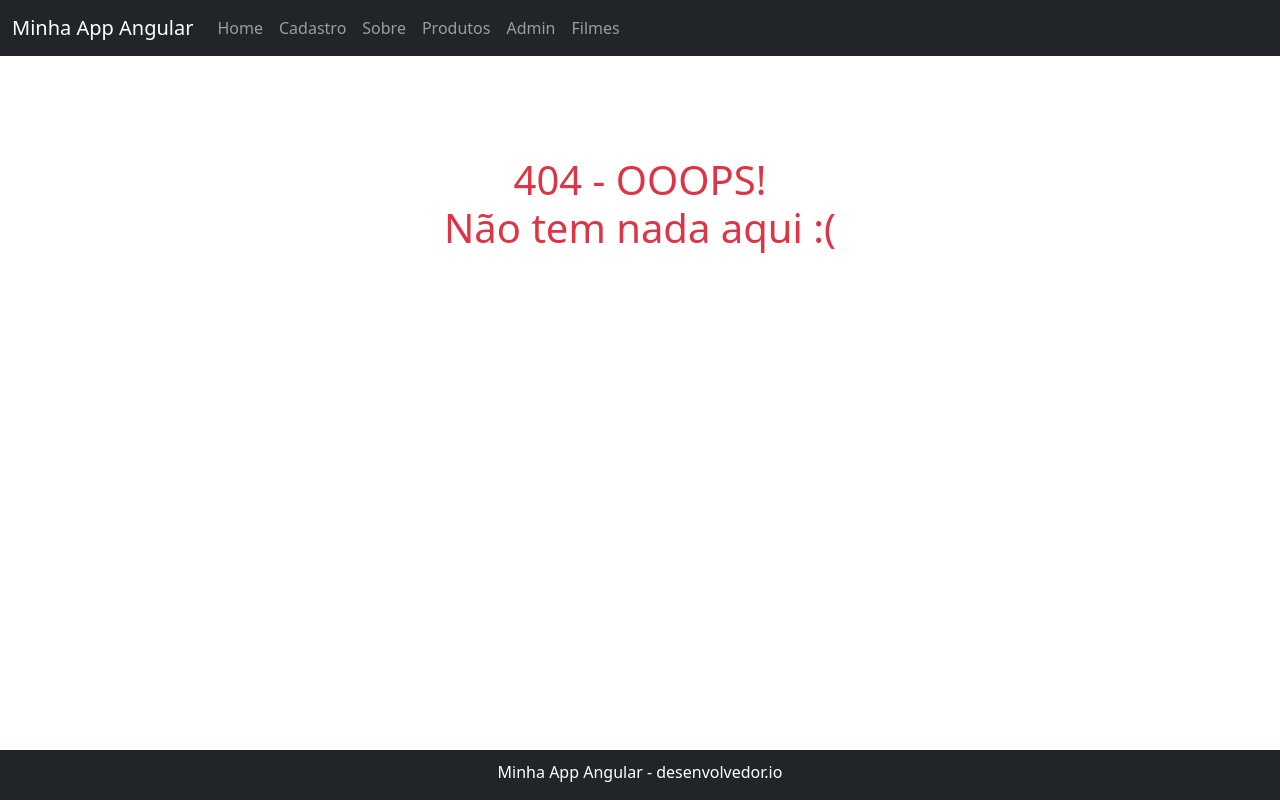
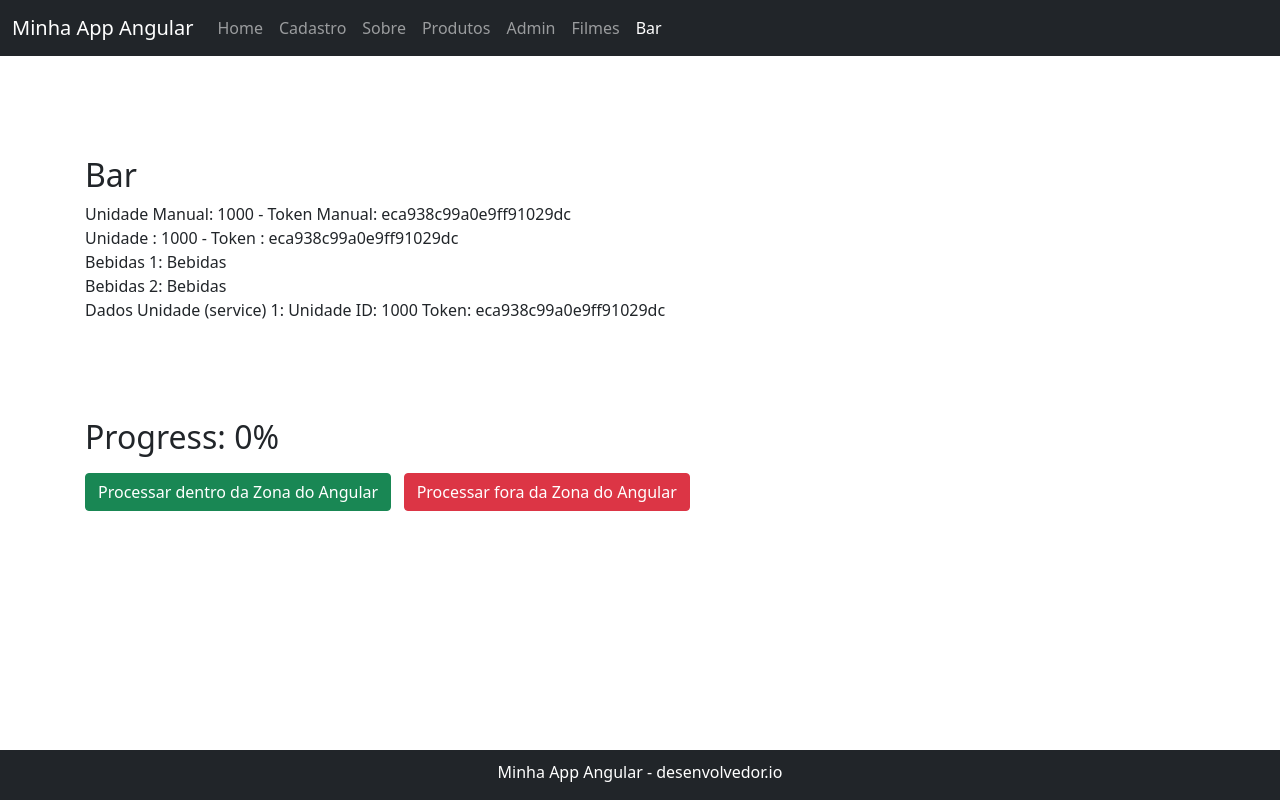
Before and after one commit to adsgabriel/angular-avancado-desenvolvedor-io, an Angular app: page /bar in a window 1280 px wide. Before the commit this address had no page. Built offline with nearby package versions, Linux system fonts and the light colour scheme; what angular2-text-mask, js-brasil, ng-brazil, ng2-validation would draw is missing.

Commit message:
DI e Zonas

```diff
--- a/src/app/app.module.ts
+++ b/src/app/app.module.ts
@@ -1,4 +1,4 @@
-import { NgModule } from '@angular/core';
+import { NgModule, Provider } from '@angular/core';
 import { BrowserModule } from '@angular/platform-browser';
 import { FormsModule, ReactiveFormsModule } from '@angular/forms';
 import { HttpClientModule } from '@angular/common/http';
@@ -26,8 +26,12 @@ import { CadastroGuard } from './services/cadastro.guard';
 import { FilmesComponent } from './demos/pipes/filmes/filmes.component';
 import { FileSizePipe } from './demos/pipes/filmes/filesize.pipe';
 import { ImageFormaterPipe } from './demos/pipes/filmes/image.pipe';
+import { BarModule } from './demos/bar-di-zones/bar.module';
+import { BarServices } from './demos/bar-di-zones/bar.service';
 
-
+export const BAR_PROVIDERS: Provider[] = [
+  BarServices
+];
 
 @NgModule({
   declarations: [
@@ -51,12 +55,17 @@ import { ImageFormaterPipe } from './demos/pipes/filmes/image.pipe';
     TextMaskModule,
     NgBrazil,
     CustomFormsModule,
-    AppRoutingModule
+    AppRoutingModule,
+    BarModule.forRoot({
+      unidadeId: 1000,
+      unidadeToken: 'eca938c99a0e9ff91029dc'
+    })
   ],
   providers: [
     ProdutoService,
     AuthGuard,
-    CadastroGuard
+    CadastroGuard,
+    //BAR_PROVIDERS
 
   ],
   bootstrap: [AppComponent]
--- a/src/app/app.routes.ts
+++ b/src/app/app.routes.ts
@@ -1,5 +1,6 @@
 import { NgModule } from "@angular/core";
 import { Routes, RouterModule } from "@angular/router";
+import { BarComponent } from "./demos/bar-di-zones/bar.component";
 import { DataBindingComponent } from "./demos/data-binding/data-binding.component";
 import { FilmesComponent } from "./demos/pipes/filmes/filmes.component";
 import { CadastroComponent } from "./demos/reactiveForms/cadastro/cadastro.component";
@@ -21,6 +22,7 @@ const rootRouterConfig: Routes = [
     { path: 'demos', component: DataBindingComponent},
     { path: 'produto-detalhe/:id', component: ListaProdutoComponent},
     { path: 'filmes', component: FilmesComponent},
+    { path: 'bar', component: BarComponent},
     { path: 'cadastro', component: CadastroComponent, canDeactivate: [CadastroGuard]},
     {path: 'produtos',
         loadChildren: () => import('./demos/arquitetura-componentes/produto.module')
--- /dev/null
+++ b/src/app/demos/bar-di-zones/bar.component.html
@@ -0,0 +1,34 @@
+<div class="container main-container">
+    <h2>Bar</h2>
+
+    <div>
+        Unidade Manual: {{ ConfigManual.unidadeId }} - Token Manual: {{ ConfigManual.unidadeToken}}
+    </div>
+
+    <div>
+        Unidade : {{ Config.unidadeId }} - Token : {{ Config.unidadeToken}}
+    </div>
+
+    <div>
+        Bebidas 1: {{ barBebida1 }}
+    </div>
+
+    <div>
+        Bebidas 2: {{ barBebida2 }}
+    </div>
+
+    <div>
+        Dados Unidade (service) 1: {{ dadosUnidade }}
+    </div>
+
+    <br><br><br><br>
+
+
+    <h2>
+        <p>Progress: {{progress}}%</p>
+    </h2>
+    <p *ngIf="progress >= 100">Done processing {{label}} of Angular Zone</p>
+
+    <a href="javascript:void(0)" class="btn btn-success" (click)="processarWithinAngularZone()">Processar dentro da Zona do Angular</a> &nbsp;
+    <a href="javascript:void(0)" class="btn btn-danger" (click)="processOutsideOfAngularZone()">Processar fora da Zona do Angular</a>
+</div>
--- /dev/null
+++ b/src/app/demos/bar-di-zones/bar.component.ts
@@ -0,0 +1,75 @@
+import { HttpClient } from '@angular/common/http';
+import { Component, Inject, Injector, NgZone, OnInit } from '@angular/core';
+import { BarUnidadeConfig, BAR_UNIDADE_CONFIG } from './bar.config';
+import { BarFactory, BarServices, BarServicesMock, BebidaService } from './bar.service';
+
+@Component({
+  selector: 'app-bar',
+  templateUrl: './bar.component.html',
+  providers: [
+    // { provide: BarServices, useClass: BarServices },
+    {
+      provide: BarServices, useFactory: BarFactory,
+      deps: [
+        HttpClient, Injector
+      ]
+    },
+    { provide: BebidaService, useExisting: BarServices }
+  ]
+})
+export class BarComponent implements OnInit {
+
+  ConfigManual: BarUnidadeConfig;
+  Config: BarUnidadeConfig;
+  dadosUnidade: string;
+  barBebida1: string
+  barBebida2: string
+
+
+  constructor(
+    private barServices: BarServices,
+    @Inject('ConfigManualUnidade') private ApiConfigManual: BarUnidadeConfig,
+    @Inject(BAR_UNIDADE_CONFIG) private ApiConfig: BarUnidadeConfig,
+    private bebidaService: BebidaService,
+    private ngZone: NgZone,
+    ) { }
+
+  ngOnInit(): void {
+    this.barBebida1 = this.barServices.obterBebidas();
+    this.ConfigManual = this.ApiConfigManual
+    this.Config = this.ApiConfig;
+    this.dadosUnidade = this.barServices.obterUnidade();
+
+    this.barBebida2 = this.bebidaService.obterBebidas();
+  }
+
+    public progress: number = 0;
+    public label: string;
+
+    processarWithinAngularZone() {
+      this.label = 'dentro';
+      this.progress = 0;
+      this._increaseProgress(() => console.log('Finalizado por dentro do Angular!'))
+    }
+
+  processOutsideOfAngularZone(){
+    this.label = 'Fora';
+    this.progress = 0;
+    this.ngZone.runOutsideAngular(() => {
+      this._increaseProgress(() => {
+        this.ngZone.run(() => {console.log('Finalizado fora do Angular!');})
+      });
+    });
+  }
+
+  _increaseProgress(doneCallback: () => void) {
+    this.progress += 1;
+    console.log(`Progresso atual: ${this.progress}%`);
+
+    if(this.progress < 100) {
+      window.setTimeout(() => this._increaseProgress(doneCallback), 10);
+    }else {
+      doneCallback();
+    }
+  }
+}
--- /dev/null
+++ b/src/app/demos/bar-di-zones/bar.config.ts
@@ -0,0 +1,9 @@
+import { InjectionToken } from "@angular/core"
+
+
+export interface BarUnidadeConfig {
+    unidadeId: number,
+    unidadeToken: string
+}
+
+export const BAR_UNIDADE_CONFIG = new InjectionToken<BarUnidadeConfig>('BAR_UNIDADE_CONFIG');
--- /dev/null
+++ b/src/app/demos/bar-di-zones/bar.module.ts
@@ -0,0 +1,37 @@
+import { CommonModule } from "@angular/common";
+import { ModuleWithProviders, NgModule } from "@angular/core";
+import { BarComponent } from "./bar.component";
+import { BarUnidadeConfig, BAR_UNIDADE_CONFIG } from "./bar.config";
+
+
+@NgModule({
+    imports:[
+        CommonModule
+    ],
+    declarations:[
+        BarComponent
+    ],
+    providers:[
+
+    ],
+    exports:[
+        BarComponent
+    ]
+})
+export class BarModule{
+    static forRoot(config: BarUnidadeConfig) : ModuleWithProviders<BarModule> {
+        return {
+            ngModule: BarModule,
+            providers: [
+                { provide: 'ConfigManualUnidade', useValue: config },
+                { provide: BAR_UNIDADE_CONFIG, useValue: config }
+
+
+            ]
+        }
+    }
+
+    static forChild() {
+
+    }
+}
--- /dev/null
+++ b/src/app/demos/bar-di-zones/bar.service.ts
@@ -0,0 +1,52 @@
+import { HttpClient } from "@angular/common/http";
+import { Inject, Injectable, Injector } from "@angular/core";
+import { BarUnidadeConfig, BAR_UNIDADE_CONFIG } from "./bar.config";
+
+export function BarFactory(http: HttpClient, injector: Injector) {
+
+    return new BarServices(http, injector.get(BAR_UNIDADE_CONFIG));
+}
+
+@Injectable()
+export class BarServices {
+
+    constructor(
+        private http: HttpClient,
+        @Inject(BAR_UNIDADE_CONFIG) private config: BarUnidadeConfig
+        ) {}
+
+    public obterUnidade(): string {
+        return ' Unidade ID: ' + this.config.unidadeId + ' Token: ' + this.config.unidadeToken
+    }
+
+    obterBebidas(): string {
+        return 'Bebidas';
+    }
+
+    obterPorcoes(): string {
+        return 'Porções';
+    }
+
+    obterRefeicoes(): string {
+        return 'Refeições'
+    }
+}
+
+export class BarServicesMock {
+
+    obterBebidas(): string {
+        return 'Mock';
+    }
+
+    obterPorcoes(): string {
+        return 'Mock';
+    }
+
+    obterRefeicoes(): string {
+        return 'Mock'
+    }
+}
+
+export abstract class BebidaService {
+    obterBebidas: () => string
+}
--- a/src/app/navegacao/menu/menu.component.ts
+++ b/src/app/navegacao/menu/menu.component.ts
@@ -43,6 +43,12 @@ export class MenuComponent {
       exact: false,
       admin: false
     },
+    {
+      link: '/bar',
+      name: 'Bar',
+      exact: false,
+      admin: false
+    },
   ]
 }
 
```
